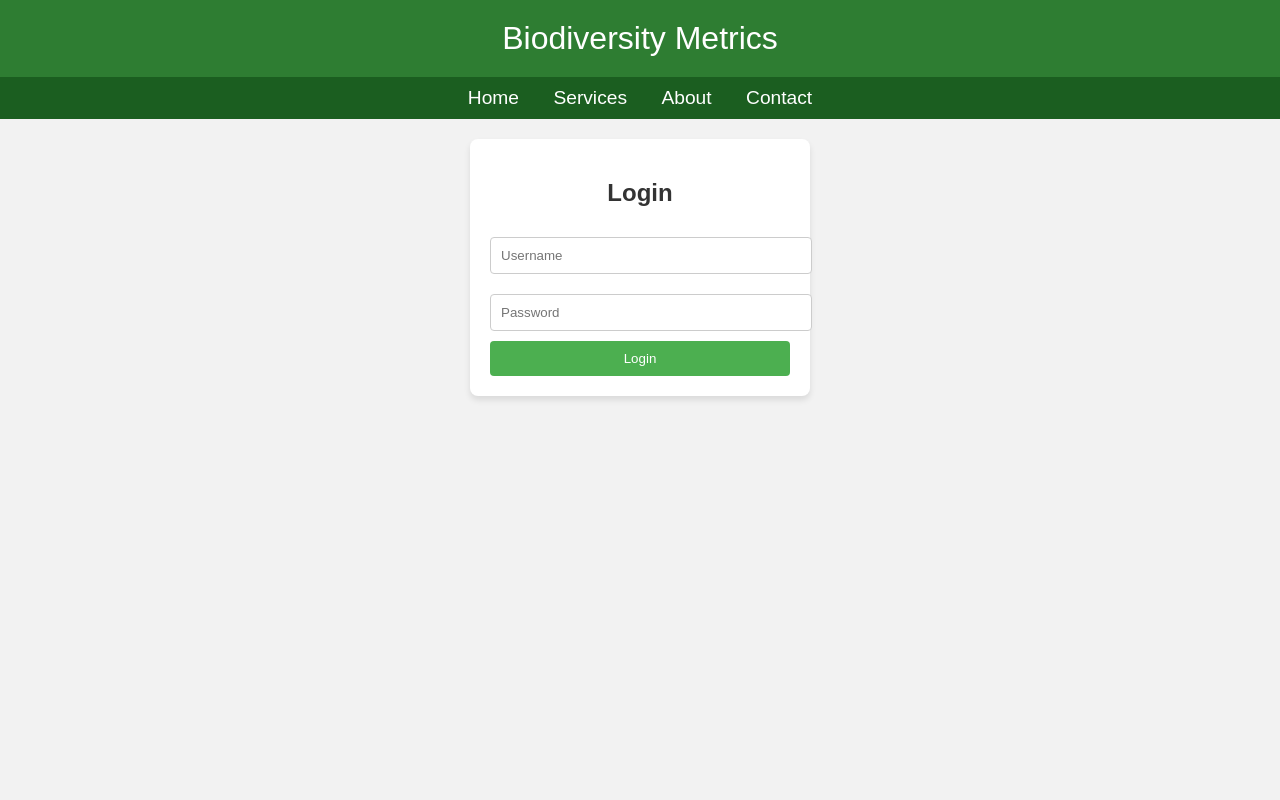
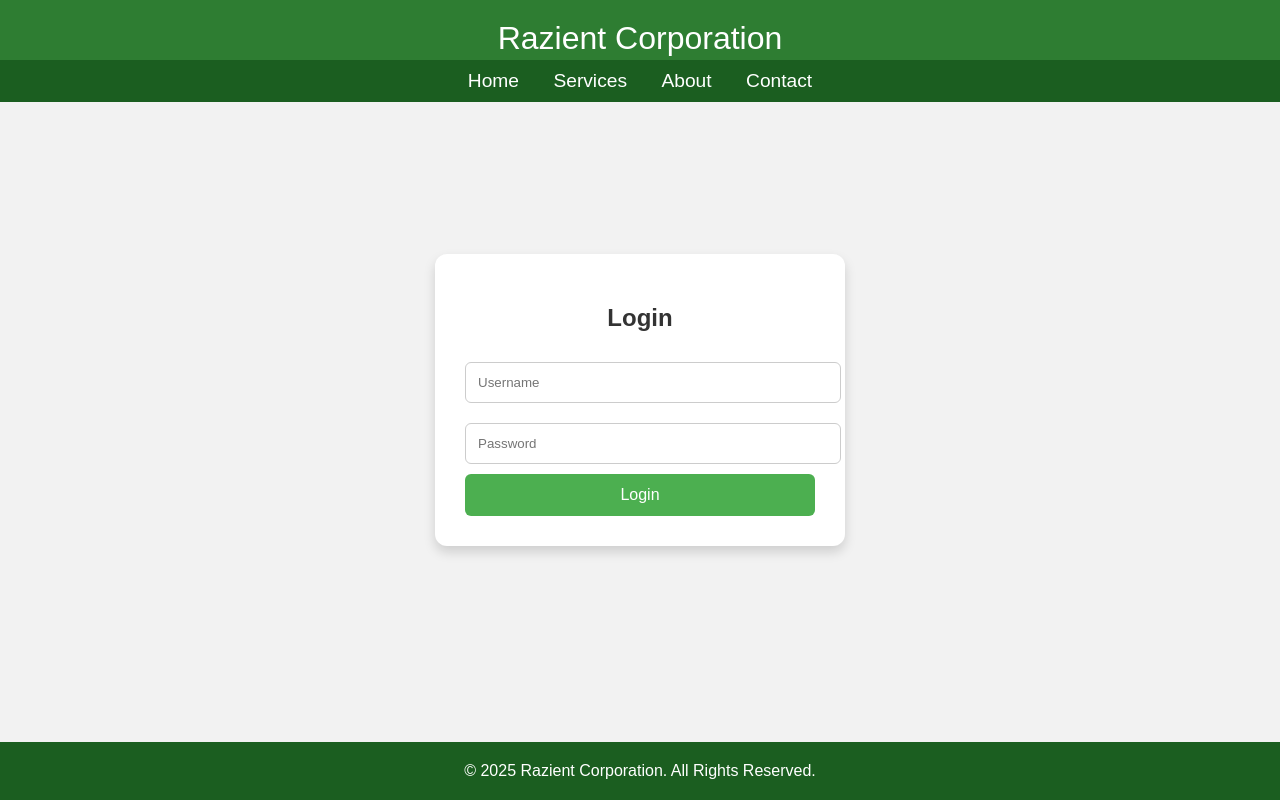
Before and after one commit to imtauqir-netops/biodiversity-metric, a plain HTML site: page login.html in a window 1280 px wide. Drawn offline with Linux system fonts and the light colour scheme.

Commit message:
styling pages

```diff
--- a/login.html
+++ b/login.html
@@ -11,9 +11,9 @@
             padding: 0;
             background-color: #f2f2f2;
             display: flex;
-            flex-direction: column;
+            justify-content: center;
             align-items: center;
-            height: 100vh;
+            height: 100vh; /* Full viewport height */
         }
         header {
             background-color: #2e7d32;
@@ -22,12 +22,25 @@
             padding: 20px;
             width: 100%;
             font-size: 2em;
+            position: absolute;
+            top: 0;
+        }
+        footer {
+            text-align: center;
+            padding: 20px 0;
+            background: #1b5e20;
+            color: white;
+            position: absolute;
+            bottom: 0;
+            width: 100%;
         }
         nav {
             background: #1b5e20;
             padding: 10px;
             text-align: center;
             width: 100%;
+            position: absolute;
+            top: 60px; /* Adjusted for header */
         }
         nav a {
             color: white;
@@ -39,42 +52,47 @@
             text-decoration: underline;
         }
         .login-container {
-            width: 300px;
+            width: 100%;
+            max-width: 350px; /* Better width for responsiveness */
             background: white;
-            padding: 20px;
-            border-radius: 8px;
-            box-shadow: 0 4px 6px rgba(0, 0, 0, 0.1);
+            padding: 30px;
+            border-radius: 12px;
+            box-shadow: 0 6px 12px rgba(0, 0, 0, 0.15); /* Enhanced shadow for better look */
             text-align: center;
-            margin-top: 20px;
         }
         .login-container h2 {
             margin-bottom: 20px;
             color: #333;
+            font-size: 1.5em; /* Slightly larger font */
         }
         .login-container input {
             width: 100%;
-            padding: 10px;
+            padding: 12px;
             margin: 10px 0;
             border: 1px solid #ccc;
-            border-radius: 4px;
+            border-radius: 6px; /* Slightly rounded corners */
         }
         .login-container button {
             width: 100%;
-            padding: 10px;
+            padding: 12px;
             background-color: #4CAF50;
             color: white;
             border: none;
-            border-radius: 4px;
+            border-radius: 6px;
+            font-size: 1em;
             cursor: pointer;
         }
         .login-container button:hover {
             background-color: #45a049;
         }
     </style>
+
+
+
 </head>
 <body>
     <header>
-        Biodiversity Metrics
+        Razient Corporation
     </header>
 
     <nav>
@@ -92,6 +110,11 @@
             <button type="submit">Login</button>
         </form>
     </div>
+
+    <footer>
+        &copy; 2025 Razient Corporation. All Rights Reserved.
+    </footer>
+
 
     <script>
         document.getElementById('login-form').addEventListener('submit', function(event) {
```
Also changed, not shown: biodiversity_metric.html (+3 -3 lines), index.html (+3 -3 lines).
